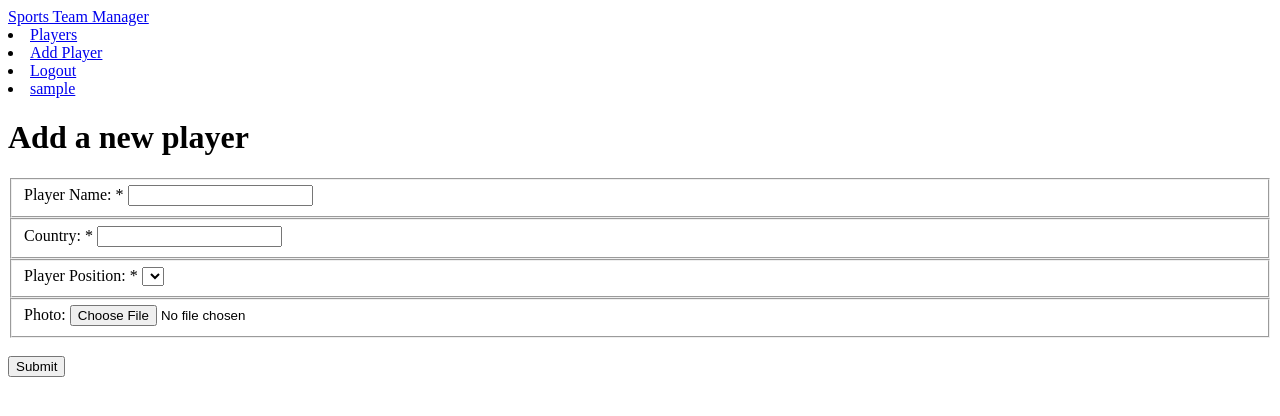
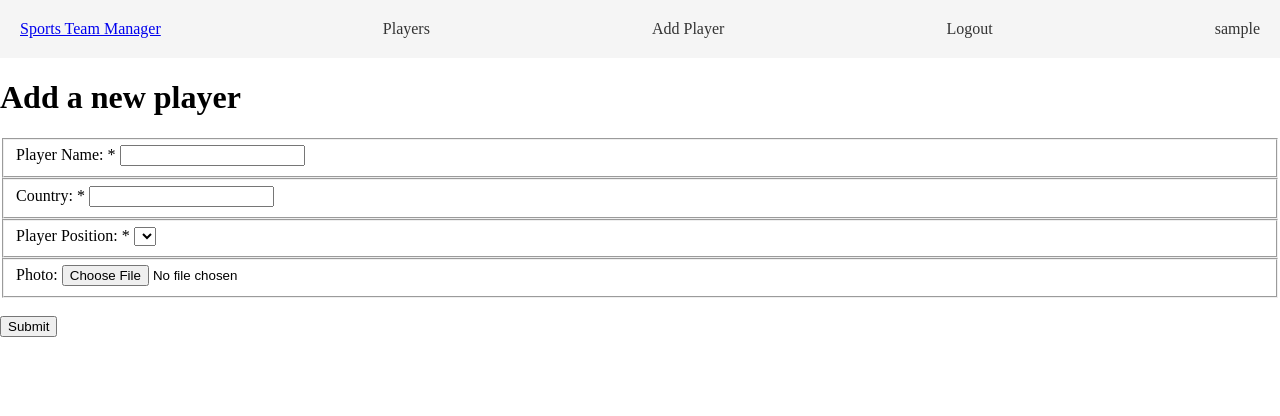
Before and after one commit to AdarshStaluGC/CSS_Project1, a PHP site: the page made by add-player.php in a window 1280 px wide. Shown: the top 416 px of the page. Run offline with PHP 8.4, Linux system fonts and the light colour scheme; the visitor is signed in with stand-in values (Sample User, id 1); data that the repository does not hold is empty.

Commit message:
adding some css part 1

```diff
--- /dev/null
+++ b/css/site.css
@@ -0,0 +1,49 @@
+/* CSS */
+body {
+    margin: 0;
+    padding: 0;
+    box-sizing: border-box;
+}
+
+#navbar {
+    display: flex;
+    justify-content: space-between;
+    align-items: center;
+    padding: 20px;
+    background-color: #f5f5f5;
+}
+
+.navbar-container {
+    display: flex;
+    justify-content: space-between;
+    align-items: center;
+    width: 100%;
+}
+
+.navbar-logo {
+    /* Add your logo styles here */
+}
+
+.navbar-item {
+    list-style: none;
+}
+
+.navbar-link {
+    display:flex;
+    align-items: center;
+
+    text-decoration: none;
+    color: #333;
+}
+
+.home-link {
+    display: flex;
+    align-items: center;
+}
+
+
+.container ul {
+    display: flex;
+    align-items: center;
+    justify-content: flex-end; /* align items to the right */
+}
--- a/shared/header.php
+++ b/shared/header.php
@@ -4,6 +4,7 @@
     <meta charset="UTF-8">
     <meta name="viewport" content="width=device-width, initial-scale=1.0">
     <title><?php echo $title; ?></title>
+    <link rel="stylesheet" href="./css/site.css" />
     <script src="./js/scripts.js" defer></script>
 </head>
 <body>
--- a/validate.php
+++ b/validate.php
@@ -29,7 +29,7 @@ else {
     session_start(); // accesses the current session on the server
     $_SESSION['username'] = $username;
     $db = null;
-    header('location:shows.php');
+    header('location:players.php');
 }
 }
 catch (Exception $err) {
```
